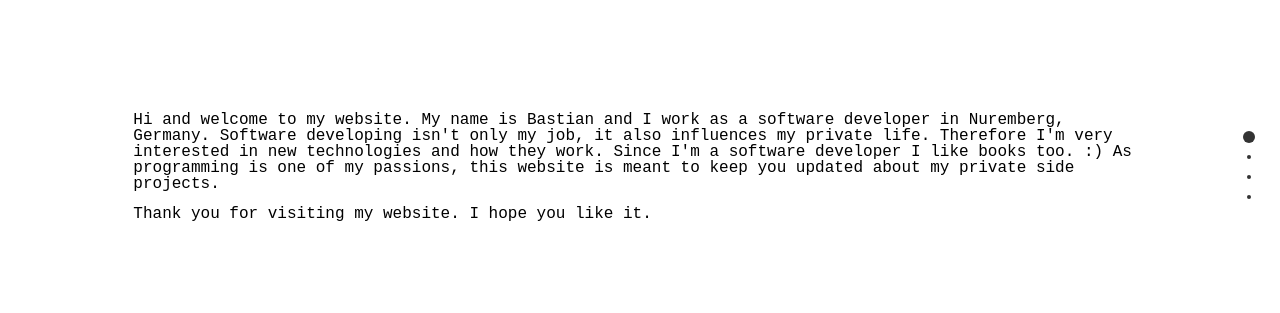
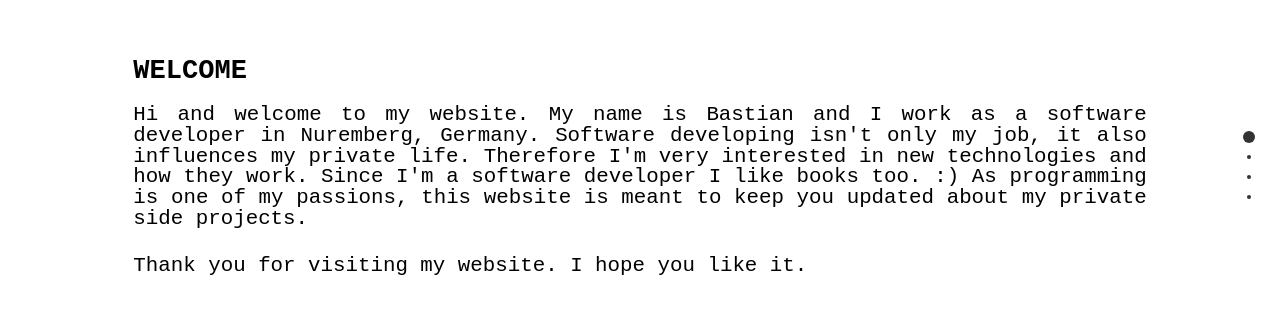
Before and after one commit to KingTigerXCII/hellobasti.github.io, a plain HTML site: page index.html in a window 1280 px wide. Shown: the part 233-546 px from the top of the page. Drawn offline with nearby package versions, Linux system fonts and the light colour scheme.

Commit message:
Added header to first side, exclude reset.css, optimized responsive design
I added a header to the first side for a better design of the page. I
excluded the reset.css for a better overall view of the css file. I’ve
optimized the css for a better feeling of responsive webdesign.

```diff
--- a/index.html
+++ b/index.html
@@ -6,6 +6,7 @@
     <meta name="viewport" content="width=device-width, initial-scale=1">
     <title>Bastian Winterott</title>
 
+    <link href="reset.css" rel="stylesheet" type="text/css"/>
     <link href="styles.css" rel="stylesheet" type="text/css"/>
     <link href="jquery.fullPage.css" rel="stylesheet" type="text/css"/>
 
@@ -43,7 +44,8 @@
 
                     // scrolling up from 2 to 1
                     else if(index == 2 && direction == 'up'){
-                        $('#bwSection1').css({marginBottom: -100, opacity: 0.1}).animate({marginBottom: 0, opacity: 1}, 900);
+                        $('#bwSection1 h2').css({marginButtom: -50, opacity: 0}).animate({marginButtom: 0, opacity: 1}, 900);
+                        $('#bwSection1 p').css({opacity: 0}).delay(800).animate({opacity: 1}, 800);
                     }
 
                     // scrolling up from 3 to 2
@@ -74,6 +76,9 @@
                 <div id="bwSection1">
 
                     <div class="bwStandardTextblock">
+
+                        <h2>Welcome</h2>
+
                         <p>
                             Hi and welcome to my website. My name is Bastian and I work as a software developer in Nuremberg, Germany. Software developing isn't only my job,
                             it also influences my private life. Therefore I'm very interested in new technologies and how they work. Since I'm a software developer I like books too. :)
--- /dev/null
+++ b/reset.css
@@ -0,0 +1,47 @@
+/* http://meyerweb.com/eric/tools/css/reset/
+   v2.0 | 20110126
+   License: none (public domain)
+*/
+
+html, body, div, span, applet, object, iframe,
+h1, h2, h3, h4, h5, h6, p, blockquote, pre,
+a, abbr, acronym, address, big, cite, code,
+del, dfn, em, img, ins, kbd, q, s, samp,
+small, strike, strong, sub, sup, tt, var,
+b, u, i, center,
+dl, dt, dd, ol, ul, li,
+fieldset, form, label, legend,
+table, caption, tbody, tfoot, thead, tr, th, td,
+article, aside, canvas, details, embed,
+figure, figcaption, footer, header, hgroup,
+menu, nav, output, ruby, section, summary,
+time, mark, audio, video {
+	margin: 0;
+	padding: 0;
+	border: 0;
+	font-size: 100%;
+	vertical-align: baseline;
+}
+/* HTML5 display-role reset for older browsers */
+article, aside, details, figcaption, figure,
+footer, header, hgroup, menu, nav, section {
+	display: block;
+}
+body {
+	line-height: 1;
+}
+ol, ul {
+	list-style: none;
+}
+blockquote, q {
+	quotes: none;
+}
+blockquote:before, blockquote:after,
+q:before, q:after {
+	content: '';
+	content: none;
+}
+table {
+	border-collapse: collapse;
+	border-spacing: 0;
+}
--- a/styles.css
+++ b/styles.css
@@ -1,55 +1,3 @@
-/* http://meyerweb.com/eric/tools/css/reset/
-   v2.0 | 20110126
-   License: none (public domain)
-*/
-
-html, body, div, span, applet, object, iframe,
-h1, h2, h3, h4, h5, h6, p, blockquote, pre,
-a, abbr, acronym, address, big, cite, code,
-del, dfn, em, img, ins, kbd, q, s, samp,
-small, strike, strong, sub, sup, tt, var,
-b, u, i, center,
-dl, dt, dd, ol, ul, li,
-fieldset, form, label, legend,
-table, caption, tbody, tfoot, thead, tr, th, td,
-article, aside, canvas, details, embed,
-figure, figcaption, footer, header, hgroup,
-menu, nav, output, ruby, section, summary,
-time, mark, audio, video {
-	margin: 0;
-	padding: 0;
-	border: 0;
-	font-size: 100%;
-	vertical-align: baseline;
-}
-/* HTML5 display-role reset for older browsers */
-article, aside, details, figcaption, figure,
-footer, header, hgroup, menu, nav, section {
-	display: block;
-}
-body {
-	line-height: 1;
-}
-ol, ul {
-	list-style: none;
-}
-blockquote, q {
-	quotes: none;
-}
-blockquote:before, blockquote:after,
-q:before, q:after {
-	content: '';
-	content: none;
-}
-table {
-	border-collapse: collapse;
-	border-spacing: 0;
-}
-
-
-/* costum css */
-
-
 * {
 
     box-sizing: border-box; /* delete calculation of width */
@@ -57,8 +5,17 @@ table {
 
  }
 
+ Body {
+
+     text-align: justify;
+ }
+
  a {
+
      text-decoration: none;
+     font-weight: bold;
+     color: black;
+
  }
 
 img {
@@ -69,7 +26,7 @@ img {
 
 .bwStandardTextblock h2 {
 
-    font-size: 1.2em;
+    font-size: 1.3em;
     padding: 0 0 2.083333333333%;
     font-weight: bold;
     text-transform: uppercase;
@@ -78,7 +35,7 @@ img {
 
 .bwStandardTextblock {
 
-    margin: 1.041666666666667% 10.416666666667%;
+    margin: 2.083333333333% 10.416666666667%;
 
 }
 
@@ -97,7 +54,9 @@ img {
 
 @media all and (min-width: 768px)  {
 
-
+    body {
+        font-size: 1.2em;
+    }
 
     .bwContact img {
 
@@ -109,6 +68,10 @@ img {
 
 @media all and (min-width: 1080px) {
 
+    body {
+        font-size: 1.3em;
+    }
+
     .bwContact img {
 
         width: 3.125%;
```
